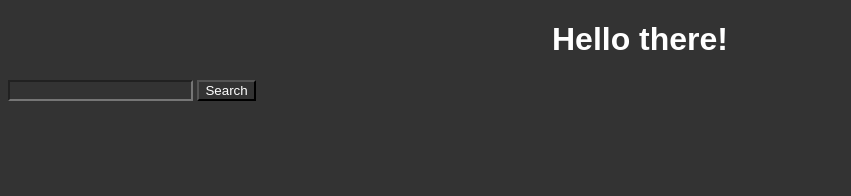
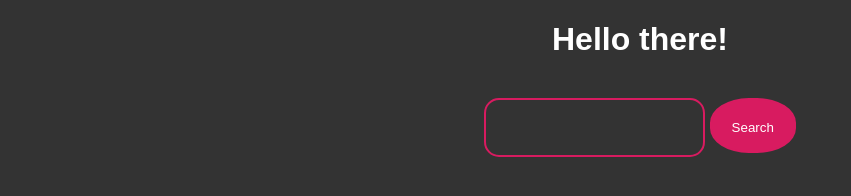
Before and after one commit to Woomy4680-exe/welcome_page, a plain HTML site: page index.html in a window 1280 px wide. Shown: the whole page, without its empty margins (0-851 px from the left). Drawn offline with Linux system fonts and the light colour scheme; a web font is replaced by a local one.

Commit message:
Search: Add search button style

```diff
--- a/css/index.css
+++ b/css/index.css
@@ -1,7 +1,7 @@
 @font-face {
     font-family: 'Iosevka';
     src: url(../fonts/Iosevka\ Bold\ Nerd\ Font\ Complete.ttf);
-  }
+}
 
 * {
     background-color: #333;
@@ -12,3 +12,18 @@
 .center {
 	text-align: center;
 }
+
+#search {
+	border-radius: 15px;
+	border: 2px solid #D81B60;
+	outline: none;
+	padding: 20px;
+}
+.btn {
+	border: 2px solid #D81B60;
+	background: #D81B60;
+	padding: 20px;
+        height: 55px;
+        /* width: 100px;  */
+        border-radius: 45%;
+}
--- a/index.html
+++ b/index.html
@@ -7,7 +7,8 @@
 	<body>
 		<h1 class="center">Hello there!</h1>
 		<!--Perform search on startpage-->
-		<form action="https://startpage.com/sp/search" method="get">
+		<br>
+		<form class="center" action="https://startpage.com/sp/search" method="get">
 			<input type="text" id="search" name="q">
 			<button class="btn">Search</button>
 		</form>
```
